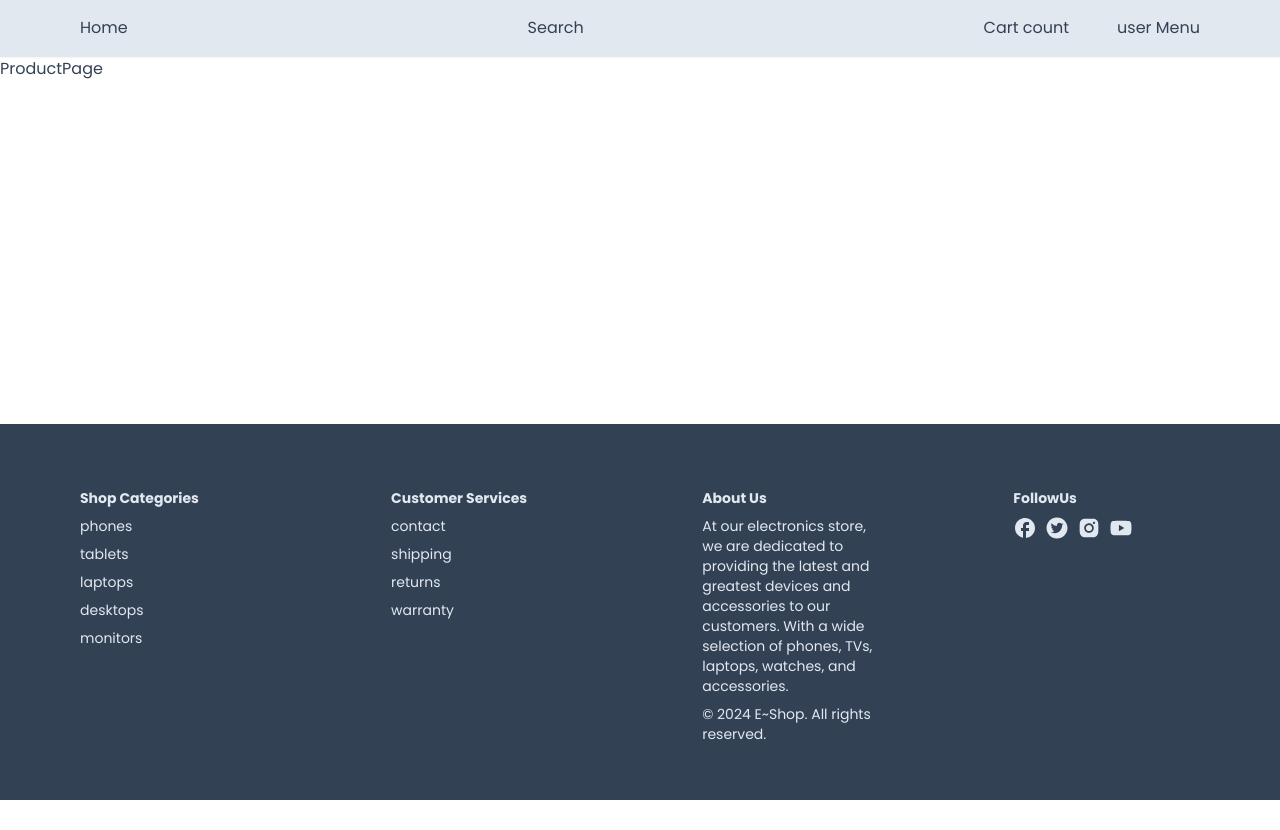
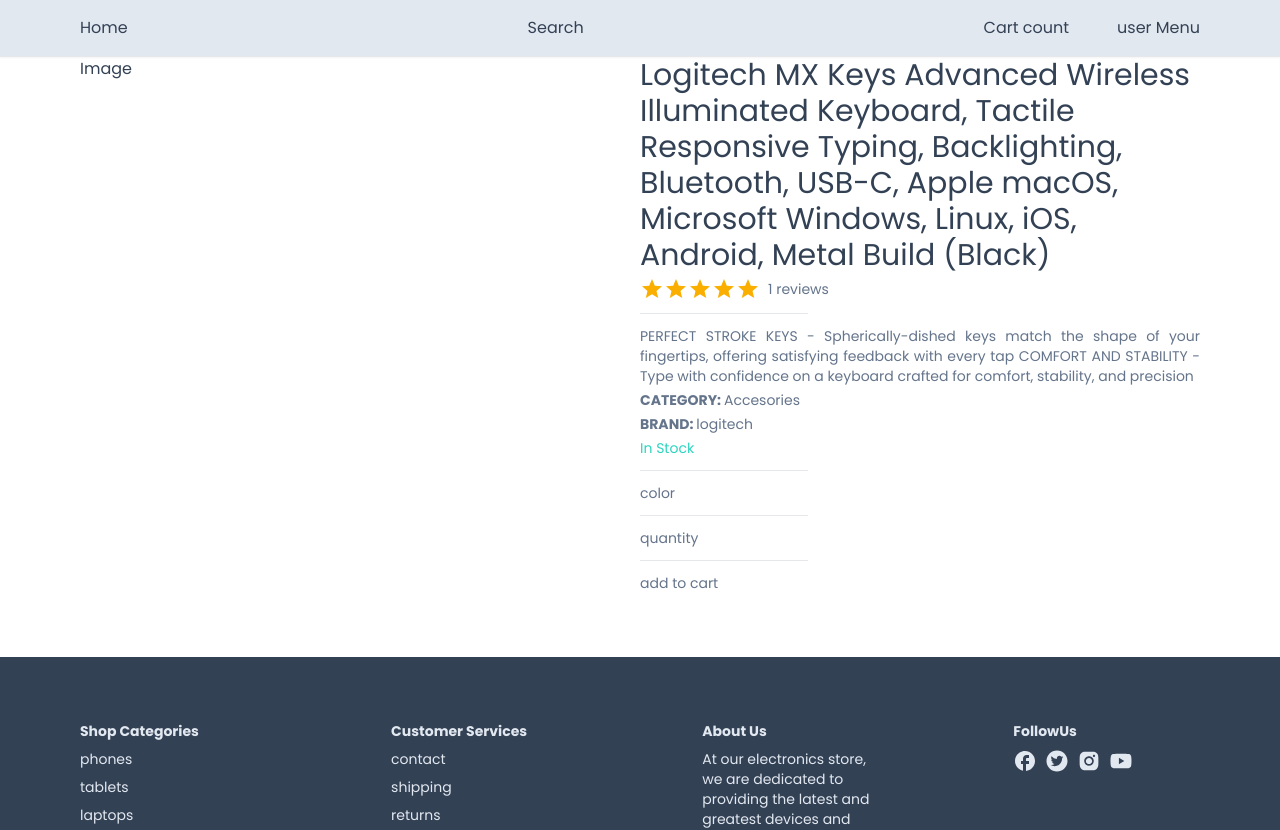
Before and after one commit to qhungo0125/nextjs-shop, a Next.js app: page /product/648437b38c44d52b9542e340 in a window 1280 px wide. Shown: the top 830 px of the page. Before the commit the page ends 800 px from the top, so only its background shows below. Built offline with nearby package versions, Linux system fonts and the light colour scheme.

Commit message:
add product detail

```diff
--- a/app/product/[productId]/page.tsx
+++ b/app/product/[productId]/page.tsx
@@ -1,3 +1,6 @@
+import Container from '@/components/container/Container';
+import ProductDetail from '@/components/product/ProductDetail';
+import { products } from '@/data/products';
 import React from 'react';
 interface Props {
   params: {
@@ -11,7 +14,13 @@ const ProductPage: React.FC<Props> = (props) => {
 
   console.log(productId);
 
-  return <div>ProductPage</div>;
+  return (
+    <div>
+      <Container>
+        <ProductDetail product={products[1]} />
+      </Container>
+    </div>
+  );
 };
 
 export default ProductPage;
--- /dev/null
+++ b/components/SplitLine.tsx
@@ -0,0 +1,7 @@
+import React from 'react';
+
+const SplitLine = () => {
+  return <hr className='w-[30%] mt-2 mb-2' />;
+};
+
+export default SplitLine;
--- /dev/null
+++ b/components/product/ProductDetail.tsx
@@ -0,0 +1,51 @@
+import { calculateRating } from '@/utils/calculate';
+import { Rating } from '@mui/material';
+import React from 'react';
+import SplitLine from '../SplitLine';
+
+interface Props {
+  product: any;
+}
+
+const ProductDetail: React.FC<Props> = (props) => {
+  const { product } = props;
+  const { reviews, description, category, inStock, brand } = product;
+
+  const rating = React.useMemo(() => {
+    return calculateRating(reviews);
+  }, [reviews]);
+
+  return (
+    <div className='grid grid-cols-1 md:grid-cols-2'>
+      <div>Image</div>
+      <div className='flex flex-col gap-1 text-slate-500 text-sm'>
+        <h2 className='text-3xl font-medium text-slate-700'>{product.name}</h2>
+        <div className='flex items-center gap-2'>
+          <Rating value={rating} readOnly />
+          <div>{reviews.length} reviews</div>
+        </div>
+        <SplitLine />
+        <div className='text-justify'>{description}</div>
+        <div>
+          <span className='font-semibold'>CATEGORY: </span>
+          {category}
+        </div>
+        <div>
+          <span className='font-semibold'>BRAND: </span>
+          {brand}
+        </div>
+        <div className={inStock ? 'text-teal-400' : 'text-rose-400'}>
+          {inStock ? 'In Stock' : 'Out of Stock'}
+        </div>
+        <SplitLine />
+        <div>color</div>
+        <SplitLine />
+        <div>quantity</div>
+        <SplitLine />
+        <div>add to cart</div>
+      </div>
+    </div>
+  );
+};
+
+export default ProductDetail;
```
Also changed, not shown: types/CartProduct.tsx (added, +16 -0 lines).
